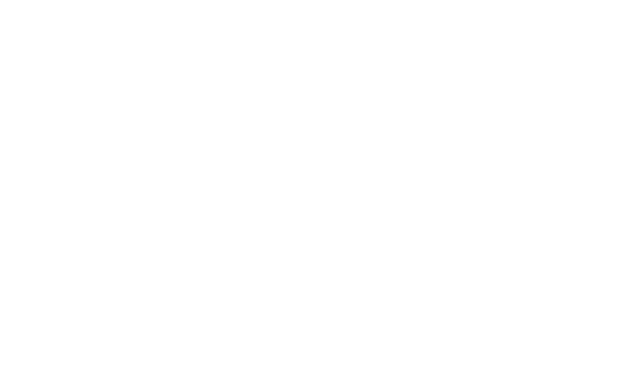
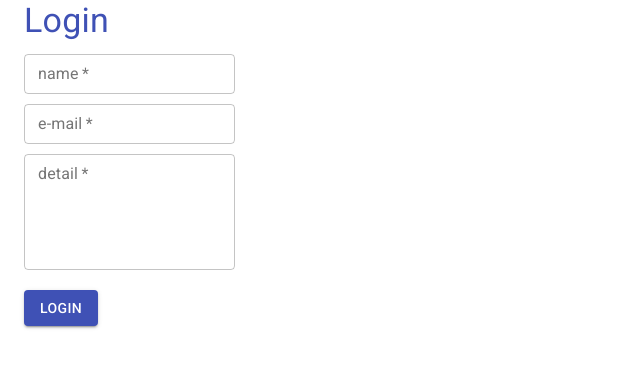
Before and after one commit to akifsonmez/react-material-ui-exercises, a React (Create React App) app: page /TextFieldExamples in a window 1280 px wide. Shown: the top 368 px of the page, without its empty margins (0-640 px from the left). Built offline with nearby package versions, Linux system fonts and the light colour scheme; a web font is replaced by a local one.

Commit message:
textfield examples added

```diff
--- a/src/App.js
+++ b/src/App.js
@@ -2,6 +2,7 @@
 import TypographyExamples from './examples/TypographyExamples';
 import ButtonExamples from './examples/ButtonExamples';
 import IconExamples from './examples/IconExamples';
+import TextFieldExamples from './examples/TextFieldExamples';
 
 function App() {
   return (
@@ -16,6 +17,9 @@
         <Route exact path="/IconExamples">
           <IconExamples />
         </Route>
+        <Route exact path="/TextFieldExamples">
+          <TextFieldExamples />
+        </Route>
         <Route exact path="/">
           <TypographyExamples />
         </Route>
--- /dev/null
+++ b/src/examples/TextFieldExamples.js
@@ -0,0 +1,71 @@
+import {Container, makeStyles, Typography} from "@material-ui/core"
+import TextField from "@material-ui/core/TextField"
+import Button from "@material-ui/core/Button";
+import {useState} from "react";
+
+
+const useStyles = makeStyles({
+    lgn_btn: {
+        marginTop: '10px'
+    },
+    txt_field: {
+        marginBottom: '10px',
+        display: "block"
+    }
+})
+
+const TextFieldExamples = () => {
+    const classes = useStyles();
+    const [name, setName] = useState("")
+    const [nameError, setNameError] = useState(false);
+
+    function handleSubmit(e) {
+        e.preventDefault()
+        setNameError(false)
+        if (name === '') {
+            setNameError(true)
+        }
+    }
+
+    return (
+        <Container>
+            <Typography gutterBottom variant='h4' color='primary'>Login</Typography>
+            <form onSubmit={handleSubmit} noValidate>
+                <TextField
+                    className={classes.txt_field}
+                    variant='outlined'
+                    size='small'
+                    label="name"
+                    color="primary"
+                    required
+                    onChange={(e) => setName(e.target.value)}
+                    error={nameError}
+                />
+                <TextField
+                    className={classes.txt_field}
+                    variant='outlined'
+                    size='small'
+                    label="e-mail"
+                    color="primary"
+                    required
+                />
+                <TextField
+                    className={classes.txt_field}
+                    variant='outlined'
+                    size='small'
+                    label="detail"
+                    color="primary"
+                    required
+                    multiline
+                    rows='5'
+                />
+                <Button
+                    className={classes.lgn_btn}
+                    color="primary"
+                    type="submit"
+                    variant="contained">Login</Button>
+            </form>
+        </Container>);
+}
+
+export default TextFieldExamples
```
